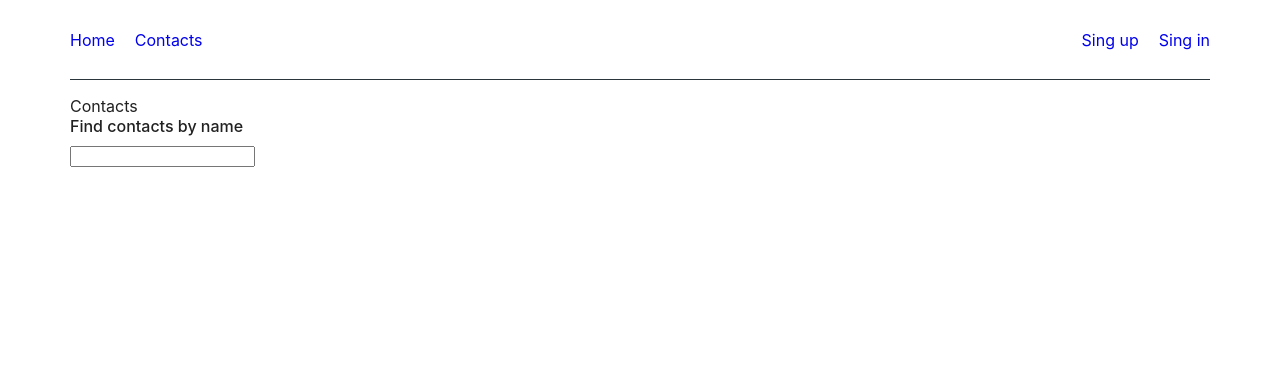
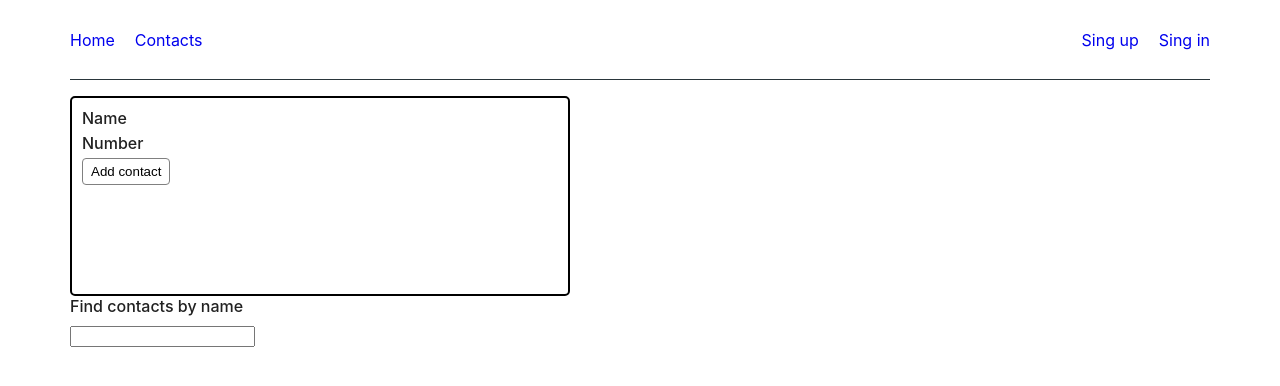
Before and after one commit to YriiHvozdetskiy/goit-react-hw-08-phonebook, a React (Create React App) app: page /contacts in a window 1280 px wide. Shown: the top 386 px of the page. Built offline with nearby package versions, Linux system fonts and the light colour scheme.

Commit message:
дод Form

```diff
--- a/src/components/Contacts/Contacts.jsx
+++ b/src/components/Contacts/Contacts.jsx
@@ -1,11 +1,12 @@
 import s from './Contacts.mudule.scss'
 import {ContactsFilter} from "../ContactsFilter/ContactsFilter";
+import {ContactForm} from "../ContactsForm/ContactsForm";
 
 export const  Contacts = () => {
 
     return (
     <>
-       Contacts
+      <ContactForm/>
       <ContactsFilter/>
     </>)
 }
--- a/src/components/ContactsForm/ContactsForm.jsx
+++ b/src/components/ContactsForm/ContactsForm.jsx
@@ -0,0 +1,94 @@
+// import { DebounceInput } from 'react-debounce-input';
+// import { nanoid } from 'nanoid';
+import { useState } from 'react';
+// import { useDispatch, useSelector } from 'react-redux';
+import s from './ContactsForm.module.scss';
+// import { addContact } from '../../redux/actions';
+// import { getContacts } from '../../redux/selectors';
+
+export const ContactForm = () => {
+  const [name, setName] = useState('');
+  const [number, setNumber] = useState('');
+  // const dispatch = useDispatch();
+  // const contacts = useSelector(getContacts);
+
+  const handleChange = e => {
+	const { name, value } = e.target;
+
+	switch (name) {
+	  case 'name':
+		setName(value);
+		break;
+
+	  case 'number':
+		setNumber(value);
+		break;
+
+	  default:
+		return;
+	}
+  };
+
+  // const handleCoincidence = currentName => {
+	// if (!contacts) return;
+	// // якщо імя вже є в контактах повідомляєм і не даєм дод імя поки користувач не зміне його
+	// if (contacts.find(({ name }) => name.toLowerCase() === currentName)) {
+	//   toast.error(`${name} is already in contacts`);
+	//   return true;
+	// }
+  // };
+
+  const handleSubmit = e => {
+	e.preventDefault();
+	// перед відправкою перевіряєм чи таке імя є в списку
+	// if (handleCoincidence(name.toLowerCase())) return;
+
+	// створюєм обєкт з даних які прийшли з форми + дод id
+	// const contact = { id: nanoid(), name, number };
+	// dispatch(addContact(contact));
+
+	// обнуляєм поля input після создання контакта
+	setName('');
+	setNumber('');
+  };
+
+  return (
+	<>
+	  <form className={s.form} autoComplete="off" onSubmit={handleSubmit}>
+		<>
+		  <label className={s.label}>Name</label>
+		  {/*<DebounceInput*/}
+			{/*className={s.input}*/}
+			{/*name="name"*/}
+			{/*pattern="^[a-zA-Zа-яА-Я]+(([' -][a-zA-Zа-яА-Я ])?[a-zA-Zа-яА-Я]*)*$"*/}
+			{/*title="Имя может состоять только из букв, апострофа, тире и пробелов. Например Adrian, Jacob Mercer, Charles de Batz de Castelmore d'Artagnan и т. п."*/}
+			{/*required*/}
+			{/*value={name}*/}
+			{/*debounceTimeout={300}*/}
+			{/*onChange={handleChange}*/}
+		  {/*/>*/}
+
+
+
+		  <label className={s.label}>Number</label>
+		  {/*<DebounceInput*/}
+			{/*className={s.input}*/}
+			{/*type="tel"*/}
+			{/*name="number"*/}
+			{/*value={number}*/}
+			{/*pattern="\+?\d{1,4}?[-.\s]?\(?\d{1,3}?\)?[-.\s]?\d{1,4}[-.\s]?\d{1,4}[-.\s]?\d{1,9}"*/}
+			{/*title="Номер телефона должен состоять цифр и может содержать пробелы, тире, круглые скобки и может начинаться с +"*/}
+			{/*required*/}
+			{/*debounceTimeout={300}*/}
+			{/*onChange={handleChange}*/}
+		  {/*/>*/}
+
+
+		  <button className={s.button} type="submit">
+			Add contact
+		  </button>
+		</>
+	  </form>
+	</>
+  );
+};
--- a/src/components/ContactsForm/ContactsForm.module.scss
+++ b/src/components/ContactsForm/ContactsForm.module.scss
@@ -0,0 +1,38 @@
+
+.form {
+  width: 500px;
+  height: 200px;
+  padding: 10px;
+  border: solid black 2px;
+  border-radius: 5px;
+}
+
+.button {
+  display: block;
+  padding: 5px 8px;
+  border-radius: 4px;
+  border: solid 1px grey;
+  background-color: transparent;
+  outline: none;
+  transition: background-color color 250ms ease 0s;
+
+  &:hover {
+    background-color: green;
+    color: white;
+  }
+
+  &:focus {
+    background-color: blue;
+    color: white;
+  }
+}
+
+.label {
+  font-weight: 500;
+  display: block;
+  margin-bottom: 5px;
+}
+
+.input {
+  margin-bottom: 20px;
+}
```
